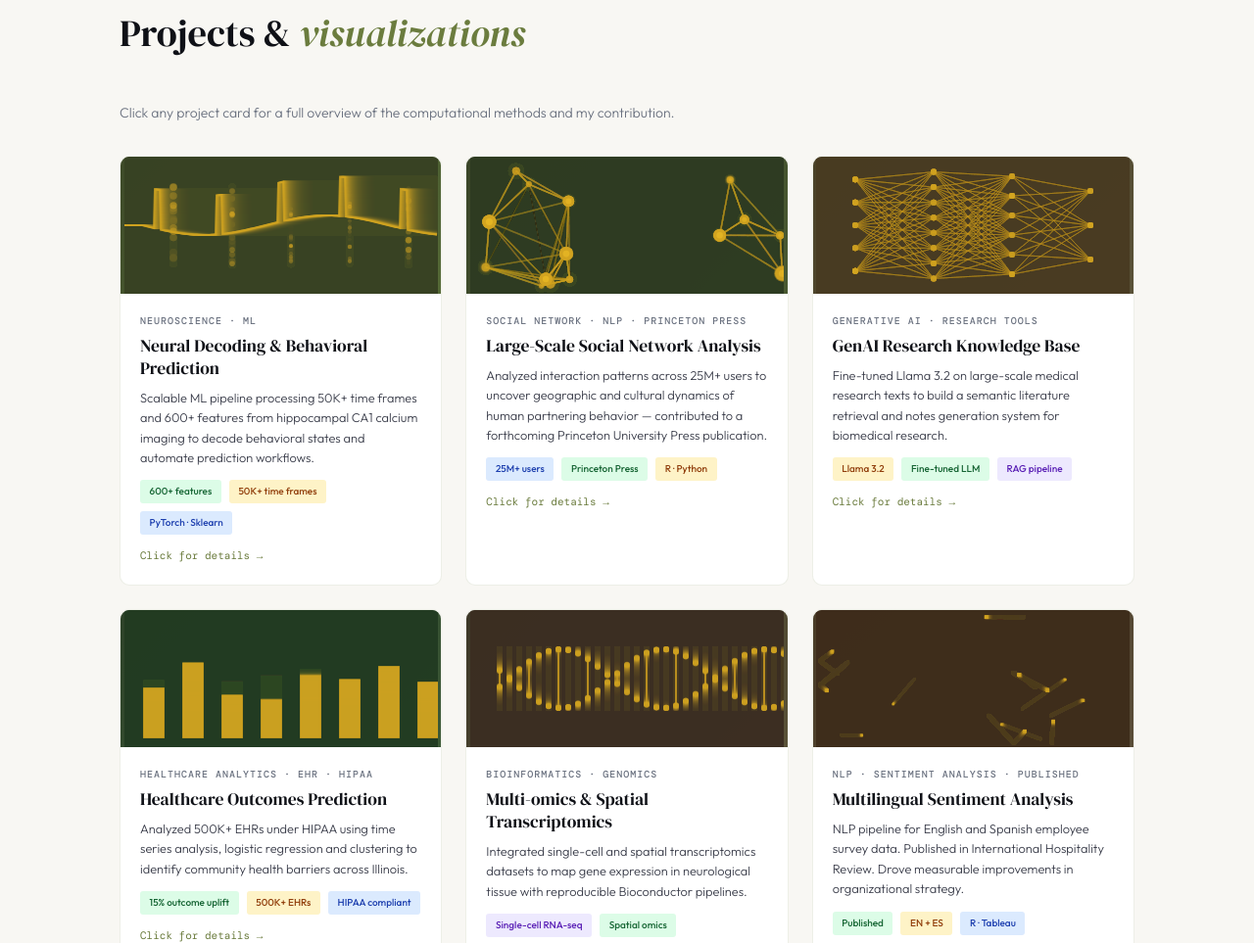
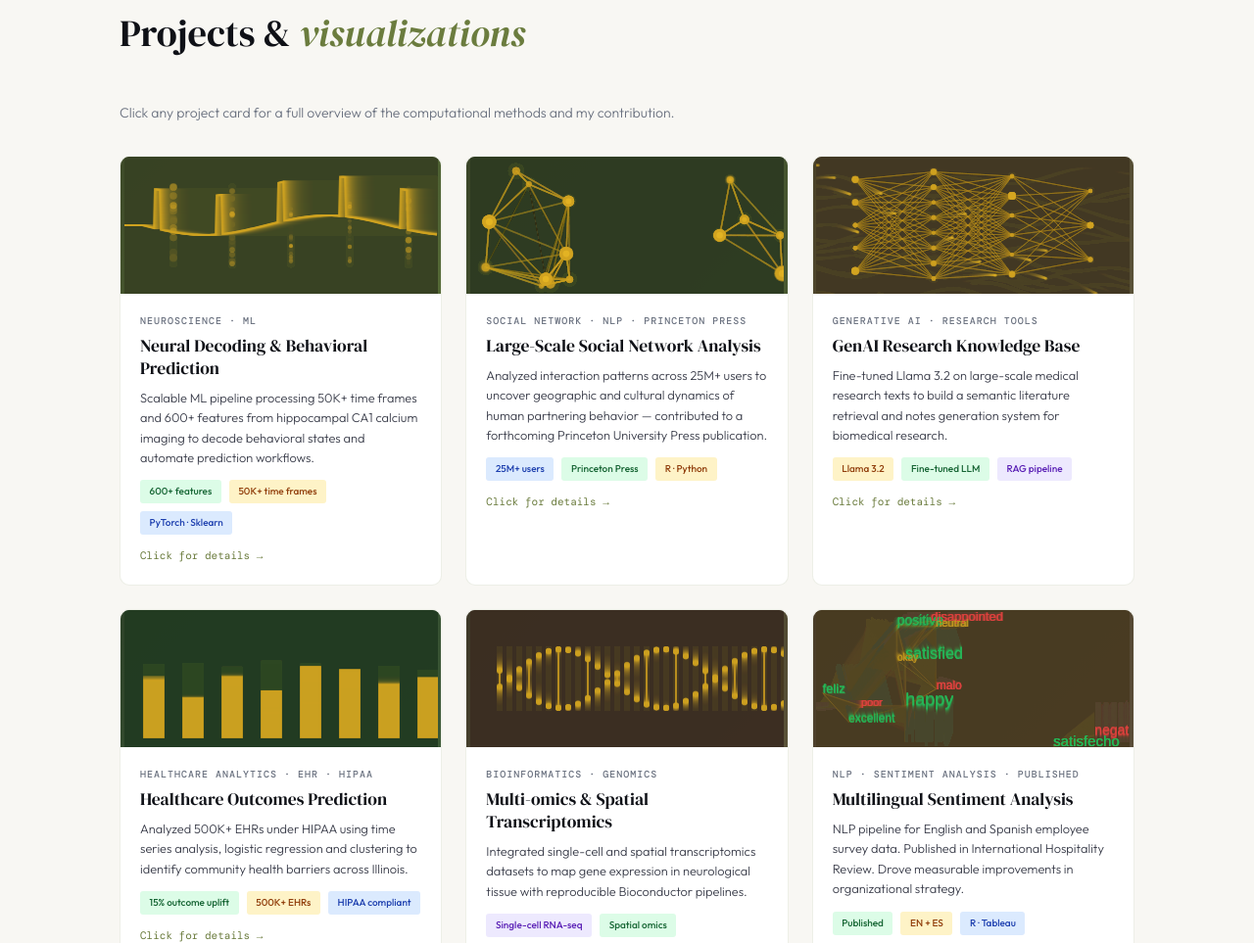
Before and after one commit to sgavade1992/swapnilgavade, a plain HTML site: page index.html in a window 1280 px wide. Shown: the part 4067-5030 px from the top of the page at 98% size. Drawn offline with nearby package versions, Linux system fonts and the light colour scheme.

Commit message:
Update index.html

```diff
--- a/index.html
+++ b/index.html
@@ -815,7 +815,7 @@
   draw();
 })();
 
-// ANIMATION 3: GENAI - Neural network nodes
+// ANIMATION 3: GENAI - Neural network with flowing data
 (function(){
   const c = document.getElementById('genaiCanvas');
   if(!c) return;
@@ -842,8 +842,20 @@
     }
   });
 
+  // Data particles flowing through network
+  const particles = [];
+  for(let i=0; i<15; i++){
+    particles.push({
+      x: Math.random() * w,
+      y: Math.random() * h,
+      vx: 0.8 + Math.random() * 0.4,
+      vy: (Math.random() - 0.5) * 0.4,
+      alpha: Math.random()
+    });
+  }
+
   function draw(){
-    ctx.fillStyle = 'rgba(74,66,40,0.08)';
+    ctx.fillStyle = 'rgba(74,66,40,0.1)';
     ctx.fillRect(0,0,w,h);
 
     // Draw connections
@@ -860,14 +872,39 @@
       }
     }
 
-    // Draw nodes
+    // Draw pulsing nodes
     nodes.forEach(n => {
       n.pulse += 0.03;
       const brightness = Math.sin(n.pulse) * 0.3 + 0.7;
       ctx.fillStyle = `rgba(212,165,32,${brightness})`;
       ctx.beginPath();
-      ctx.arc(n.x, n.y, n.r, 0, Math.PI*2);
+      ctx.arc(n.x, n.y, n.r + Math.sin(n.pulse), 0, Math.PI*2);
       ctx.fill();
+    });
+
+    // Draw flowing particles
+    particles.forEach(p => {
+      p.x += p.vx;
+      p.y += p.vy;
+      p.alpha += 0.02;
+
+      if(p.x > w){
+        p.x = 0;
+        p.y = Math.random() * h;
+      }
+
+      // Wave effect
+      p.y += Math.sin(p.x * 0.03 + p.alpha) * 0.3;
+
+      const opacity = Math.sin(p.alpha) * 0.4 + 0.4;
+      ctx.fillStyle = `rgba(232,184,37,${opacity})`;
+      ctx.beginPath();
+      ctx.arc(p.x, p.y, 1.5, 0, Math.PI*2);
+      ctx.fill();
+
+      // Trail
+      ctx.fillStyle = `rgba(232,184,37,${opacity*0.2})`;
+      ctx.fillRect(p.x-6, p.y-0.5, 6, 1);
     });
 
     requestAnimationFrame(draw);
@@ -961,42 +998,79 @@
   draw();
 })();
 
-// ANIMATION 6: NLP - Word clouds
+// ANIMATION 6: NLP - Animated word cloud with sentiment words
 (function(){
   const c = document.getElementById('nlpCanvas');
   if(!c) return;
   const ctx = c.getContext('2d');
   const w = 320, h = 140;
 
-  const words = [];
-  for(let i=0; i<12; i++){
-    words.push({
-      x: Math.random()*w,
-      y: Math.random()*h,
-      size: 8 + Math.random()*8,
-      vx: (Math.random()-0.5)*0.3,
-      vy: (Math.random()-0.5)*0.3,
-      alpha: Math.random()
-    });
-  }
+  const sentimentWords = [
+    {text: 'positive', size: 14, color: 'rgba(34,197,94,'},
+    {text: 'happy', size: 18, color: 'rgba(34,197,94,'},
+    {text: 'satisfied', size: 16, color: 'rgba(34,197,94,'},
+    {text: 'excellent', size: 12, color: 'rgba(34,197,94,'},
+    {text: 'negative', size: 14, color: 'rgba(239,68,68,'},
+    {text: 'disappointed', size: 13, color: 'rgba(239,68,68,'},
+    {text: 'poor', size: 11, color: 'rgba(239,68,68,'},
+    {text: 'satisfecho', size: 15, color: 'rgba(34,197,94,'},
+    {text: 'feliz', size: 13, color: 'rgba(34,197,94,'},
+    {text: 'malo', size: 12, color: 'rgba(239,68,68,'},
+    {text: 'neutral', size: 11, color: 'rgba(212,165,32,'},
+    {text: 'okay', size: 10, color: 'rgba(212,165,32,'}
+  ];
+
+  const words = sentimentWords.map(sw => ({
+    ...sw,
+    x: Math.random() * w,
+    y: Math.random() * h,
+    vx: (Math.random() - 0.5) * 0.4,
+    vy: (Math.random() - 0.5) * 0.4,
+    alpha: Math.random(),
+    rotationSpeed: (Math.random() - 0.5) * 0.01
+  }));
 
   function draw(){
-    ctx.fillStyle = 'rgba(74,61,40,0.06)';
+    ctx.fillStyle = 'rgba(74,61,40,0.08)';
     ctx.fillRect(0,0,w,h);
 
-    words.forEach(wd => {
-      wd.x += wd.vx;
-      wd.y += wd.vy;
-      if(wd.x<0||wd.x>w) wd.vx *= -1;
-      if(wd.y<0||wd.y>h) wd.vy *= -1;
+    words.forEach(word => {
+      word.x += word.vx;
+      word.y += word.vy;
+      word.alpha += 0.015;
 
-      wd.alpha += 0.02;
-      const opacity = Math.sin(wd.alpha) * 0.3 + 0.5;
+      // Bounce off edges
+      if(word.x < 0 || word.x > w - word.text.length * word.size * 0.6) word.vx *= -1;
+      if(word.y < word.size || word.y > h - 5) word.vy *= -1;
 
-      ctx.fillStyle = `rgba(212,165,32,${opacity})`;
-      ctx.font = `${wd.size}px monospace`;
-      ctx.fillText('▪', wd.x, wd.y);
+      // Pulsing opacity
+      const opacity = (Math.sin(word.alpha) * 0.25 + 0.65);
+
+      ctx.save();
+      ctx.translate(word.x, word.y);
+      ctx.font = `${word.size}px Arial`;
+      ctx.fillStyle = word.color + opacity + ')';
+      ctx.fillText(word.text, 0, 0);
+      ctx.restore();
     });
+
+    // Draw connecting lines between nearby words
+    for(let i = 0; i < words.length; i++){
+      for(let j = i + 1; j < words.length; j++){
+        const dx = words[i].x - words[j].x;
+        const dy = words[i].y - words[j].y;
+        const dist = Math.sqrt(dx * dx + dy * dy);
+
+        if(dist < 80){
+          ctx.strokeStyle = `rgba(212,165,32,${(1 - dist/80) * 0.15})`;
+          ctx.lineWidth = 0.5;
+          ctx.beginPath();
+          ctx.moveTo(words[i].x, words[i].y);
+          ctx.lineTo(words[j].x, words[j].y);
+          ctx.stroke();
+        }
+      }
+    }
 
     requestAnimationFrame(draw);
   }
```
